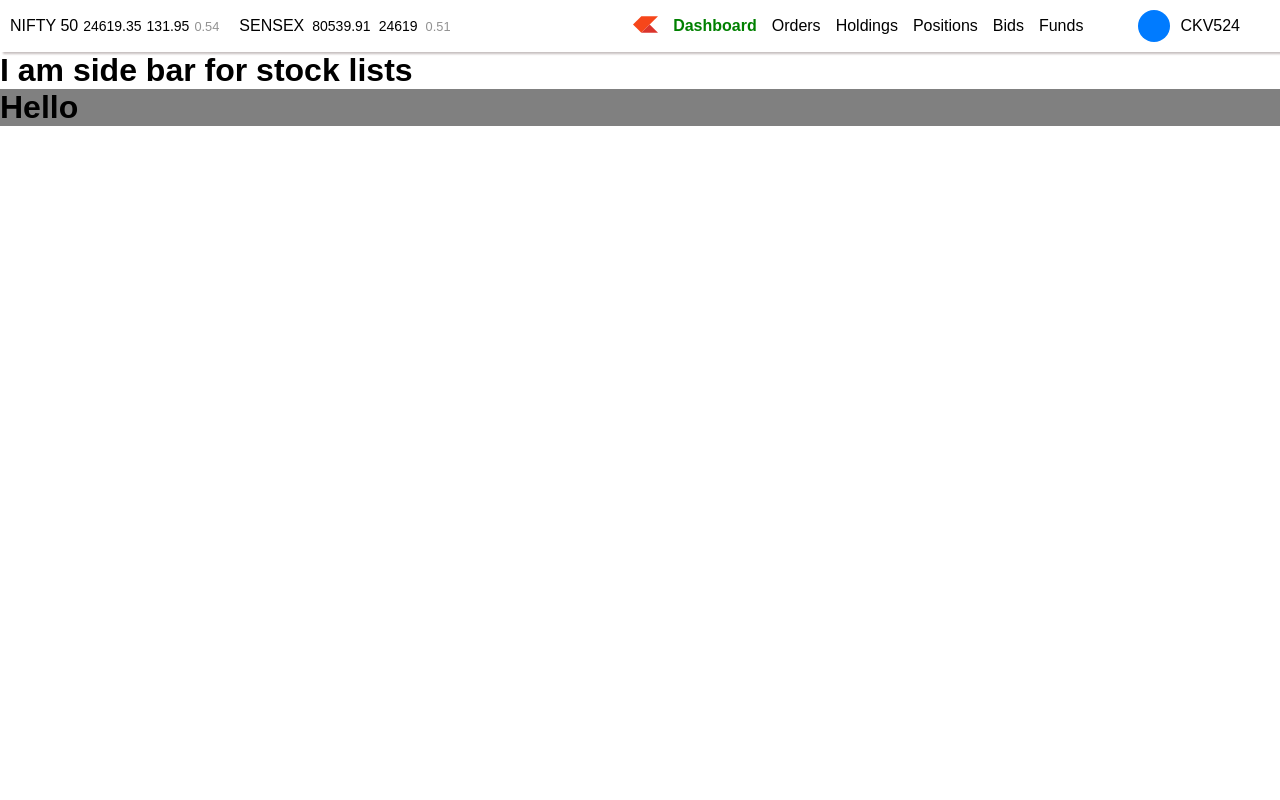
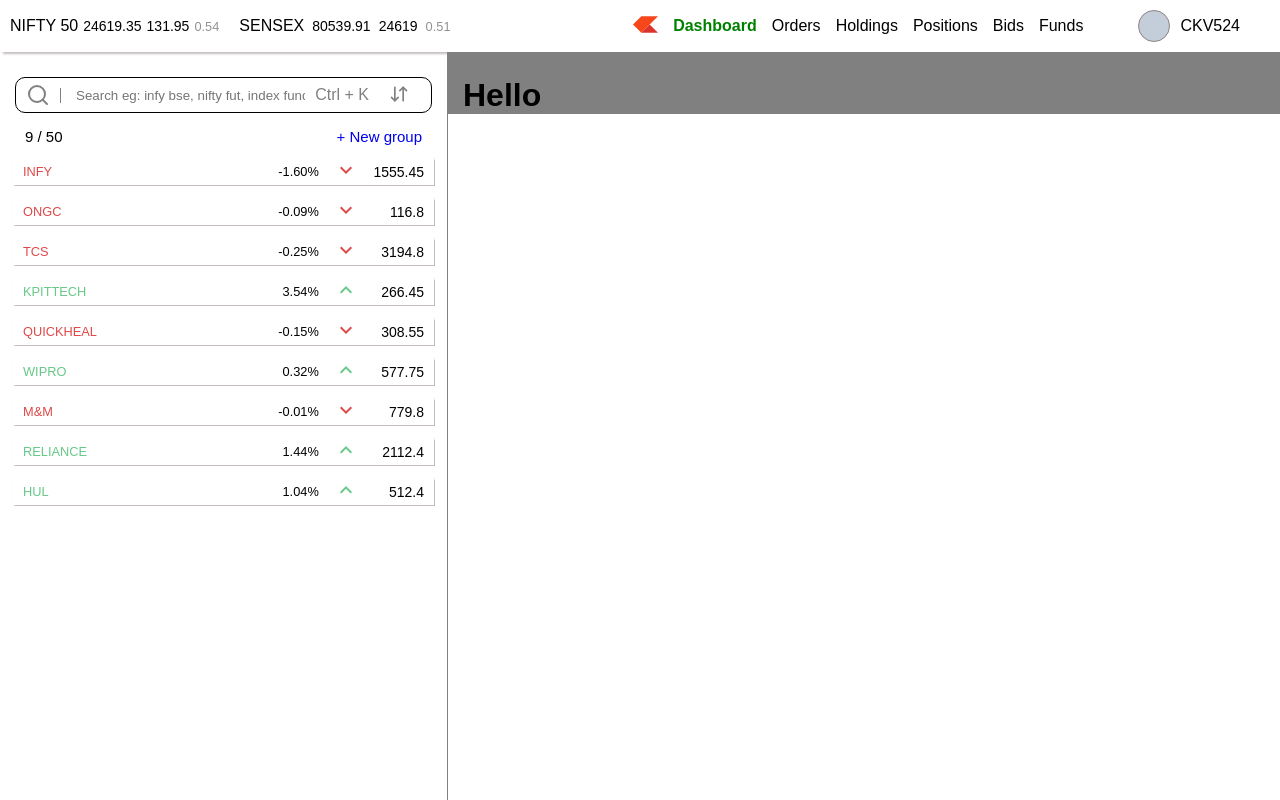
Before and after one commit to Afzal14786/trading-dashboard, a React (Vite) app: page / in a window 1280 px wide. Built offline with nearby package versions, Linux system fonts and the light colour scheme.

Commit message:
implementing watchlist

```diff
--- a/src/Components/NeftyFiftyBar.jsx
+++ b/src/Components/NeftyFiftyBar.jsx
@@ -1,4 +1,5 @@
 import DashboardNavbar from "./DashboardNavbar"
+import "./style.css"
 
 const NeftyFiftyBar = () => {
   return (
--- a/src/Components/Sidebar.jsx
+++ b/src/Components/Sidebar.jsx
@@ -1,11 +1,153 @@
-import React from 'react'
+import { useState, useContext} from 'react';
+import GeneralContext from "./GeneralContext";
+import "./style.css"
 
+import { Tooltip, Grow } from "@mui/material";
+import { Search, ArrowDownUp } from 'lucide-react';
+
+import {
+  BarChartOutlined,
+  KeyboardArrowDown,
+  KeyboardArrowUp,
+  MoreHoriz,
+} from "@mui/icons-material";
+
+import {watchlist} from '../data/data'
 const Sidebar = () => {
+  const [searchValue, setSearchValue] = useState('');
   return (
     <>
-        <h1>I am side bar for stock lists</h1>
+    {/* watchlist searchbar */}
+      <div className="watchlist-container">
+        {/* search container */}
+        <div className="search-container">
+          <label htmlFor="search-input" className='search-icon-container'>
+            <Search className="search-icon" />
+          </label>
+          <input
+            type="text"
+            value={searchValue}
+            onChange={(e) => setSearchValue(e.target.value)}
+            placeholder="Search eg: infy bse, nifty fut, index fund, et"
+            className="search-input"
+            name='search-input'
+            id='search-input'
+          />
+          <div className="keyboard-shortcut">
+            <span className="font-sans">Ctrl + K</span>
+          </div>
+
+          <button className="sort-button">
+            <ArrowDownUp className="sort-icon" />
+          </button>
+        </div>
+
+        <div className='watchlist-size'>
+          <span className="counts"> {watchlist.length} / 50</span>
+          <span className="new-group">
+            <a href="#">+ New group</a>
+          </span>
+        </div>
+
+        <ul className='list'>
+          {
+            watchlist.map((stock, index) => {
+              return <WatchListItem stock={stock} key={index}/>
+            })
+          }
+        </ul>
+      </div>
+
+
     </>
-  )
-}
+  );
+};
 
-export default Sidebar
+export default Sidebar;
+
+const WatchListItem = ({ stock }) => {
+  const [showWatchlistActions, setShowWatchlistActions] = useState(false);
+
+  const handleMouseEnter = (e) => {
+    setShowWatchlistActions(true);
+  };
+
+  const handleMouseLeave = (e) => {
+    setShowWatchlistActions(false);
+  };
+
+  return (
+    <li onMouseEnter={handleMouseEnter} onMouseLeave={handleMouseLeave}>
+      <div className="item">
+          {/* stock name */}
+        <p className={stock.isDown ? "down" : "up"}>{stock.name}</p>
+
+        {/* stock information */}
+        <div className="itemInfo">
+
+          <span className="precent2">{stock.percent}</span>
+
+          <span>
+            {stock.isDown ? (
+            <KeyboardArrowDown className="down" />
+          ) : (
+            <KeyboardArrowUp className="up" />
+          )}
+          </span>
+
+          <span className="price price_list">{stock.price}</span>
+        </div>
+      </div>
+
+      {showWatchlistActions && <WatchListActions uid={stock.name} />}
+    </li>
+  );
+};
+
+
+const WatchListActions = ({ uid }) => {
+  const generalContext = useContext(GeneralContext);
+
+  const handleBuyClick = () => {
+    generalContext.openBuyWindow(uid);
+  };
+
+  return (
+    <span className="actions">
+      <span>
+        <Tooltip
+          title="Buy (B)"
+          placement="top"
+          arrow
+          TransitionComponent={Grow}
+        >
+          <button className="buy" onClick={handleBuyClick}>Buy</button>
+        </Tooltip>
+
+        <Tooltip
+          title="Sell (S)"
+          placement="top"
+          arrow
+          TransitionComponent={Grow}
+        >
+          <button className="sell">Sell</button>
+        </Tooltip>
+        <Tooltip
+          title="Analytics (A)"
+          placement="top"
+          arrow
+          TransitionComponent={Grow}
+        >
+          <button className="action">
+            <BarChartOutlined className="icon" />
+          </button>
+        </Tooltip>
+        <Tooltip title="More" placement="top" arrow TransitionComponent={Grow}>
+          <button className="action">
+            <MoreHoriz className="icon" />
+          </button>
+        </Tooltip>
+      </span>
+    </span>
+  );
+};
--- a/src/Components/style.css
+++ b/src/Components/style.css
@@ -2,7 +2,6 @@
 
 .top-bar-container {
     display: flex;
-    /* margin-top: 10px; */
     margin: 10;
     align-items: center;
     justify-content: space-between;
@@ -15,9 +14,7 @@
 .menu-navbar-container {
     display: flex;
     align-items: center;
-    /* margin-right: 15px; */
 }
-
 
 .navbar {
     display: flex;
@@ -57,16 +54,14 @@
     display: flex;
     align-items: center;
     gap: 10px;
-    /* Adds space between the avatar and the text */
 }
 
 .avatar {
     width: 32px;
     height: 32px;
-    background-color: #007bff;
-    /* Example avatar color */
+    background-color: #c3ceda;
     border-radius: 50%;
-    /* Makes it a circle */
+    border: 1px solid rgb(146, 129, 129);
 }
 
 /* nefty 50 bar */
@@ -109,3 +104,172 @@
 .index:hover {
     cursor: pointer;
 }
+
+/* watchlist */
+.watchlist-container {
+    width: 35%;
+    height: 100vh;
+    position: fixed;
+    left: 0;
+    border-right: 1px solid gray;
+    overflow-y: auto;
+}
+
+.search-container {
+    display: flex;
+    align-items: center;
+    gap: 10px;
+    margin: 25px 15px 15px 15px;
+    padding: 5px 10px;
+    justify-content: space-between;
+    border: 1px solid black;
+    border-radius: 10px;
+    color: gray;
+}
+
+.search-input {
+    flex: 1;
+    border: none;
+    background-color: transparent;
+    outline: none;
+    border-left: 1px solid gray;
+    padding-left: 15px;
+
+}
+
+.search-icon-container {
+    display: flex;
+    justify-content: center;
+    align-items: center;
+    gap: 5px;
+}
+
+.search-icon {
+    cursor: pointer;
+}
+
+.sort-button {
+    cursor: pointer;
+    border: none;
+    border-radius: 20%;
+    margin-left: 8px;
+    margin-right: 10px;
+    background:none;
+    background-color: transparent;
+}
+
+.sort-button .sort-icon {
+    height: 20px;
+    color: gray;
+}
+
+.watchlist-size {
+    display: flex;
+    align-items: center;
+    justify-content: space-between;
+    margin: 5px 25px;
+    font-size: 15px;
+}
+
+.new-group a{
+    text-decoration: none;
+    cursor: pointer;
+}
+
+/* watch list items css */
+
+.item {
+  display: flex;
+  align-items: center;
+  justify-content: space-between;
+  padding-left: 10px;
+  padding-right: 10px;
+  font-weight: 300;
+  font-size: 0.8rem;
+  position: relative;
+  box-shadow: 0.3px 0.9px 0.9px 0.5px rgba(139, 121, 121, 0.5);
+  margin: 13px;
+}
+
+.itemInfo {
+    display: flex;
+    justify-content: flex-end; /* Align the whole block to the right */
+    align-items: center;
+    width: 150px; /* Give the container a fixed width */
+    gap: 15px;
+}
+
+.precent2 {
+    width: 70px; /* Assign a fixed width */
+    text-align: right; /* Right-align the text for number columns */
+}
+
+.price_list {
+    width: 80px; /* Assign a fixed width */
+    text-align: right; /* Right-align the text for number columns */
+}
+
+.down {
+  color: rgb(223, 73, 73);
+}
+
+.up {
+  color: rgb(103, 201, 136);
+}
+
+li {
+  position: relative;
+}
+
+li:hover {
+  z-index: 10;
+}
+
+/* Modify your existing .actions rule */
+.actions {
+  position: absolute;
+  top: 0; /* Add top and left to align perfectly */
+  left: 0;
+  width: 100%;
+  height: 100%;
+  display: flex; /* This makes alignment work */
+  align-items: center;
+  justify-content: flex-end;
+  padding-right: 10px; /* Add some padding so it doesn't touch the edge */
+}
+
+.actions span button {
+  width: 40px;
+  height: 30px;
+  border-radius: 4px;
+  text-align: center;
+  margin-left: 8px; /* Use margin-left for spacing between buttons */
+  cursor: pointer;
+}
+
+/* Other rules remain the same */
+.buy {
+  background-color: #4184f3;
+  color: #fff;
+  font-weight: 400;
+  font-size: 0.8rem;
+  border: 0.7px solid #4184f3;
+}
+
+.sell {
+  background-color: #ff5722;
+  color: #fff;
+  font-weight: 400;
+  font-size: 0.8rem;
+  border: 0.7px solid #ff5722;
+}
+
+.action {
+  background-color: #fff;
+  border: 0.7px solid #9b9b9b;
+}
+
+.icon {
+  transform: scale(0.7);
+  color: rgb(65, 65, 65);
+}
--- a/src/Pages/Bids/Bids.jsx
+++ b/src/Pages/Bids/Bids.jsx
@@ -2,7 +2,11 @@
 
 const Bids = () => {
   return (
-    <h1>Bids Page</h1>
+    <>
+      <div className='summary'>
+        <h1>Hi, I am bids page</h1>
+      </div>
+    </>
   )
 }
 
--- a/src/Pages/Dashboard/DashboardSummary.jsx
+++ b/src/Pages/Dashboard/DashboardSummary.jsx
@@ -4,7 +4,7 @@
 const DashboardSummary = () => {
   return (
     <>
-      <div className='summaryPage'>
+      <div className='summaryPage summary'>
           <h1>Hello</h1>
       </div>
     </>
--- a/src/Pages/Funds/Funds.jsx
+++ b/src/Pages/Funds/Funds.jsx
@@ -2,7 +2,11 @@
 
 const Funds = () => {
   return (
-    <h1>Funds Page</h1>
+    <>
+      <div className='summary'>
+         <h1>I am funds page</h1>
+      </div>
+    </>
   )
 }
 
--- a/src/Pages/Holdings/Holdings.jsx
+++ b/src/Pages/Holdings/Holdings.jsx
@@ -2,7 +2,11 @@
 
 const Holdings = () => {
   return (
-    <h1>Holdings Page</h1>
+    <>
+      <div className='summary'>
+        <h1>I am holding page</h1>
+      </div>
+    </>
   )
 }
 
--- a/src/Pages/Orders/Orders.jsx
+++ b/src/Pages/Orders/Orders.jsx
@@ -2,7 +2,11 @@
 
 const Orders = () => {
   return (
-    <h1>Orders Page</h1>
+    <>
+      <div className='summary'>
+        <h1>I am order page</h1>
+      </div>
+    </>
   )
 }
 
--- a/src/Pages/Positions/Positions.jsx
+++ b/src/Pages/Positions/Positions.jsx
@@ -2,7 +2,11 @@
 
 const Positions = () => {
   return (
-    <h1>Positions Page</h1>
+    <>
+      <div className='summary'>
+          <h1>I am position page</h1>
+      </div>
+    </>
   )
 }
 
--- a/src/index.css
+++ b/src/index.css
@@ -4,3 +4,11 @@
   box-sizing: border-box;
   font-family: Arial, Helvetica, sans-serif;
 }
+
+/* global css for the display */
+
+.summary {
+  margin-left: 35%;
+  padding-left: 15px;
+  padding-top: 25px;
+}
```
Also changed, not shown: package.json (+9 -1 lines), 1 other file (tests, documents, lock files or other folders).
